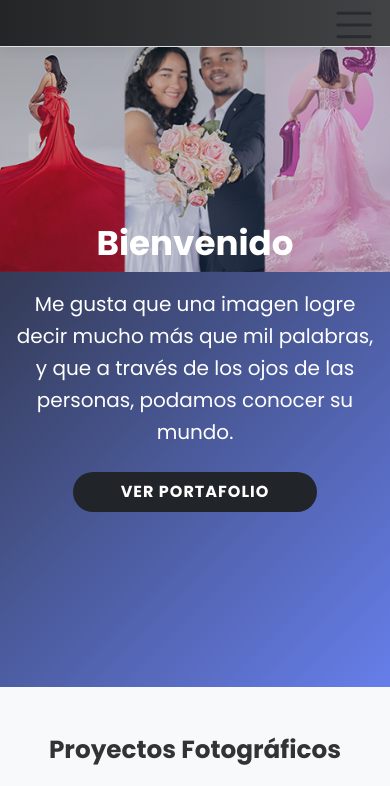
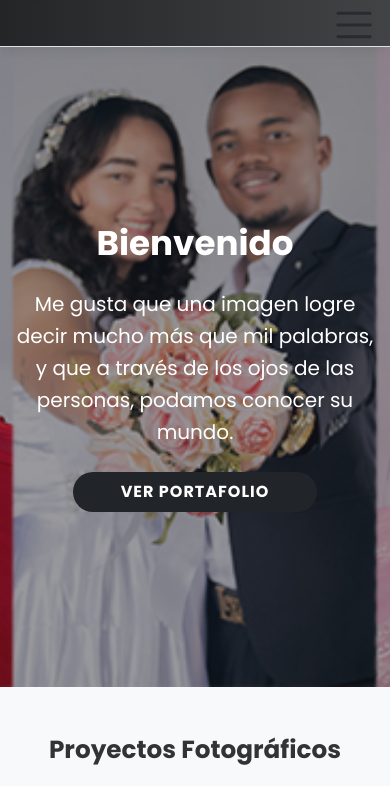
Before and after one commit to Payano15/Usielchalasphotography, a website: page frontend-static/index.html in a window 390 px wide. Shown: the part 58-844 px from the top of the page. Drawn offline with nearby package versions, Linux system fonts and the light colour scheme.

Commit message:
mejoras
se esta mejorando el responsive de la pagina

```diff
--- a/frontend-static/css/styles.css
+++ b/frontend-static/css/styles.css
@@ -134,7 +134,7 @@ body {
     min-height: 80vh;
     display: flex;
     align-items: center;
-    background: linear-gradient(135deg, #232526 0%, #667eea 100%);
+    /* background: linear-gradient(135deg, #232526 0%, #667eea 100%); */
     color: white;
     padding-top: 100px;
     position: relative;
@@ -529,33 +529,40 @@ body {
     top: 0;
     left: 0;
     z-index: 0;
-    opacity: 0.55;
-    min-height: 400px;
-    transition: background-position 0.3s, background-size 0.3s;
+    opacity: 1;
+    min-height: 100%;
+    min-width: 100%;
+}
+.hero-bg-overlay {
+    position: absolute;
+    top: 0;
+    left: 0;
+    width: 100%;
+    height: 100%;
+    background: rgba(30,30,40,0.45);
+    z-index: 1;
+}
+.hero-section > .container {
+    position: relative;
+    z-index: 2;
 }
 @media (max-width: 768px) {
-    .hero-bg-image {
-        background-position: top center;
-        background-size: cover;
-        min-height: 320px;
-        opacity: 0.65;
-    }
     .hero-section {
         min-height: 320px;
         padding-top: 80px;
         padding-bottom: 40px;
     }
+    .hero-bg-image {
+        min-height: 320px;
+    }
 }
 @media (max-width: 576px) {
-    .hero-bg-image {
-        background-position: top center;
-        background-size: 180% auto;
-        min-height: 220px;
-        opacity: 0.7;
-    }
     .hero-section {
         min-height: 220px;
         padding-top: 60px;
         padding-bottom: 24px;
     }
+    .hero-bg-image {
+        min-height: 220px;
+    }
 }
--- a/frontend-static/index.html
+++ b/frontend-static/index.html
@@ -45,6 +45,7 @@
     <!-- Hero -->
     <section id="inicio" class="hero-section d-flex align-items-center justify-content-center text-center bg-white position-relative" style="min-height: 80vh;">
         <div class="hero-bg-image position-absolute top-0 start-0 w-100 h-100"></div>
+        <div class="hero-bg-overlay"></div>
         <div class="container py-5 position-relative" style="z-index:1;">
             <h1 class="display-4 fw-bold mb-4">Bienvenido</h1>
             <p class="lead mb-4">Me gusta que una imagen logre decir mucho más que mil palabras, y que a través de los ojos de las personas, podamos conocer su mundo.</p>
```
